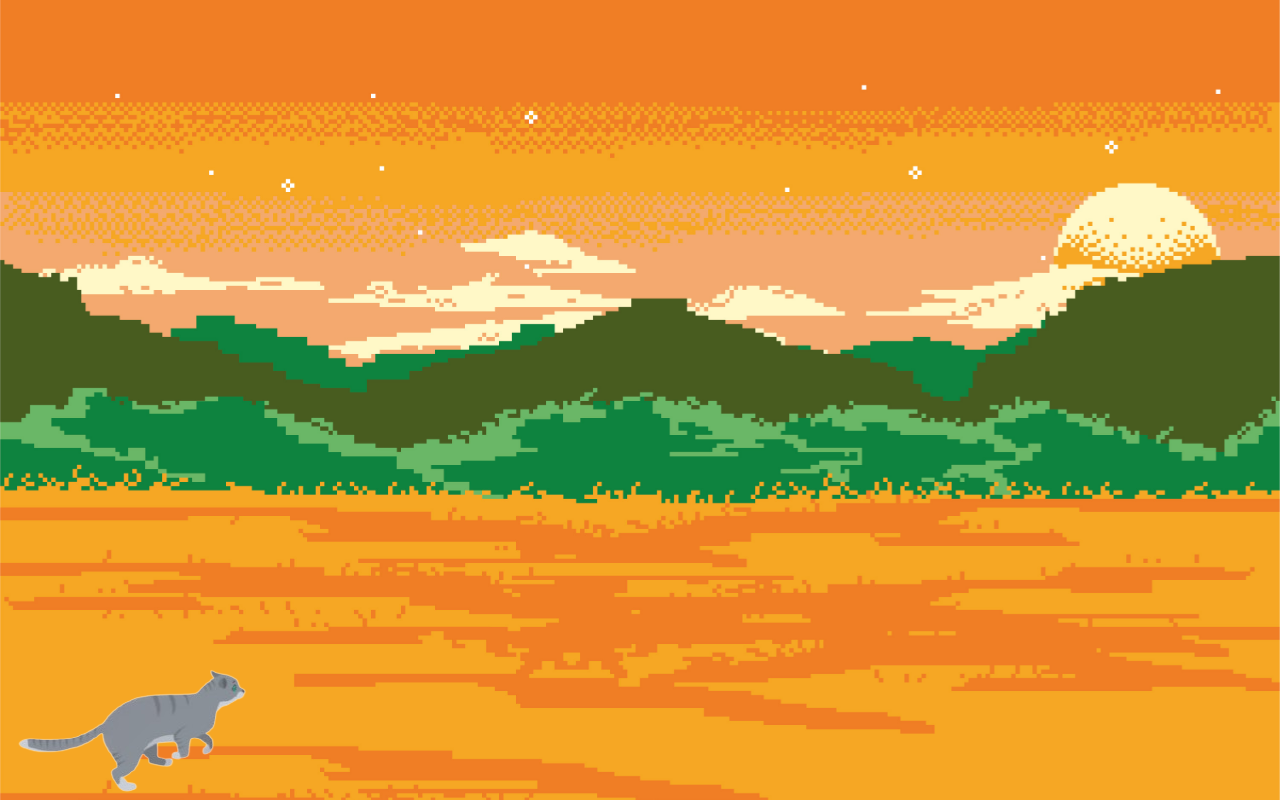
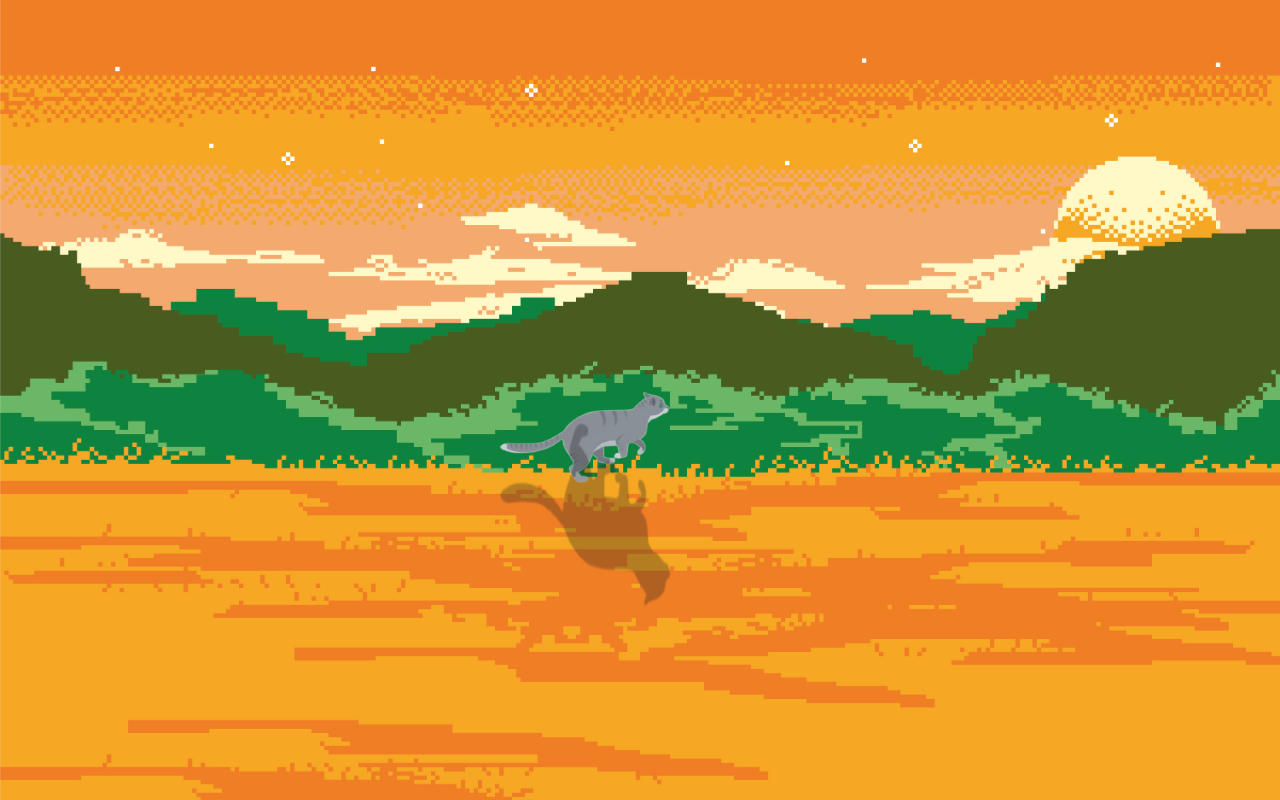
Before and after one commit to mrKuncay008/cat-game, a React (Vite) app: page / in a window 1280 px wide. Built offline with nearby package versions, Linux system fonts and the light colour scheme.

Commit message:
feat: Enhance Background and Cat components with improved layout and styling

```diff
--- a/src/main/Background.jsx
+++ b/src/main/Background.jsx
@@ -3,8 +3,8 @@ import bg from '../assets/image/bg.jpg';
 const Background = () => {
     return (
         <>
-            <div className="fixed inset-0 z-0">
-                <img src={bg} alt="background"/>
+            <div className="fixed inset-0 z-0 flex items-center justify-center">
+                    <img src={bg} alt="background" className='drop-shadow-lg'/>
             </div>
         </>
     );
--- a/src/main/Cat.jsx
+++ b/src/main/Cat.jsx
@@ -21,9 +21,11 @@ const Cat = () => {
 
     return (
         <>
-        <div className="fixed left-4 bottom-2">
-            <img src={catMap[currentImageIndex]} alt="cat" />
-        </div>
+            <div className="relative right-6 top-6 w-3/4 flex items-start justify-start">
+                <img src={catMap[currentImageIndex]} alt="cat" />
+                <img src={catMap[currentImageIndex]} alt="cat-shadow"
+                className="absolute top-[100%] w-auto left-0 scale-y-[-2] opacity-30 grayscale brightness-0 contrast-75"/>
+            </div>
         </>
     );
 }
```
